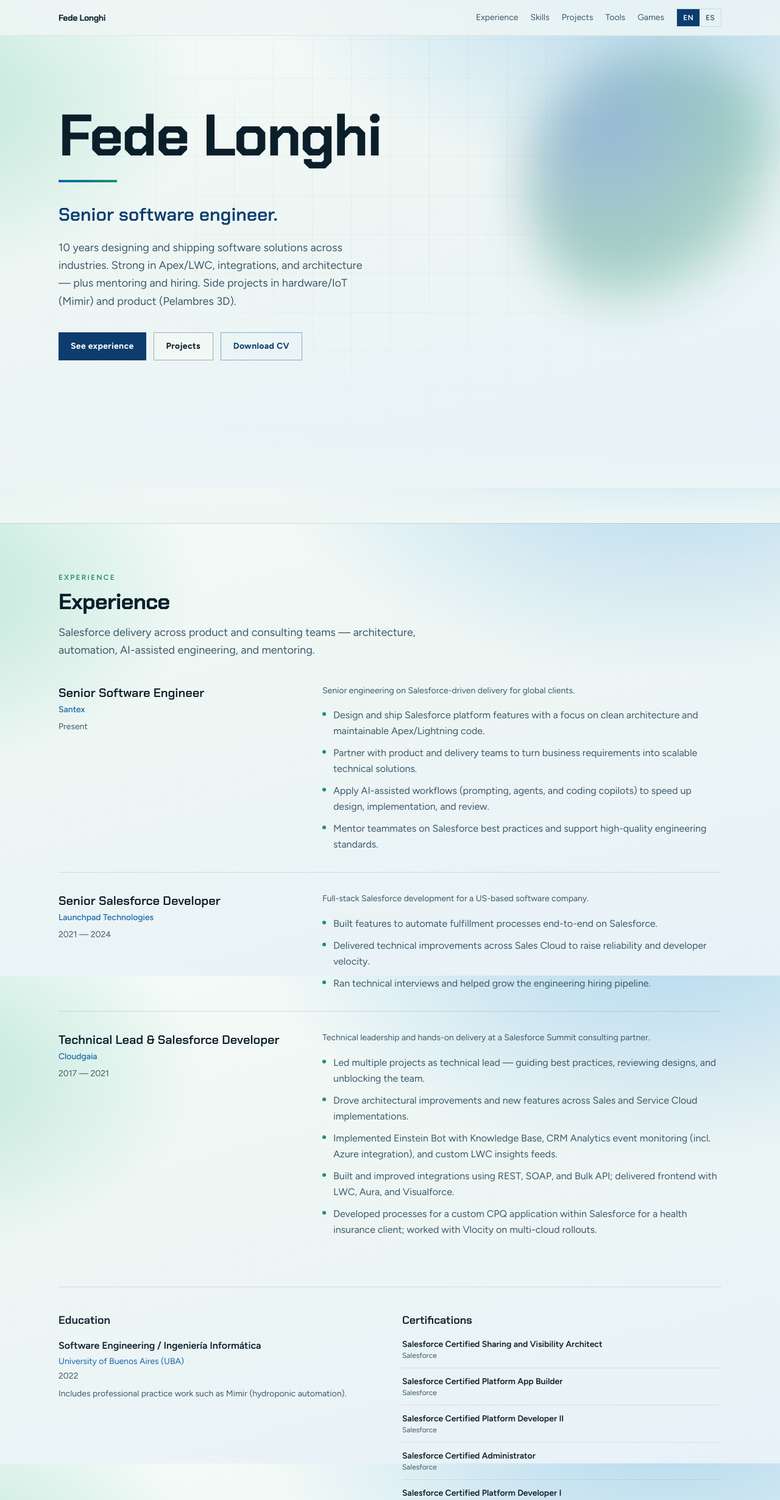
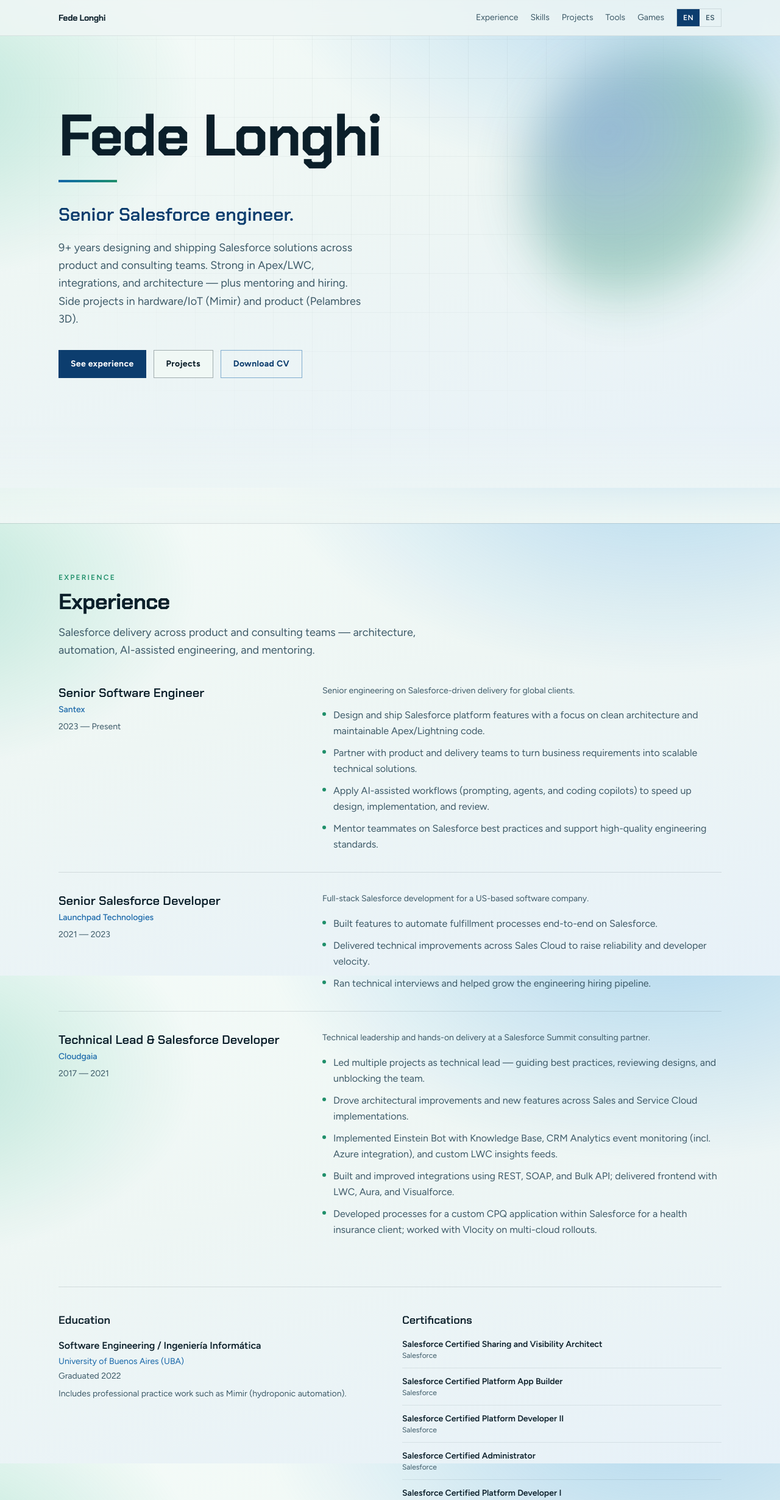
Before and after one commit to fede-longhi/me, a Next.js app: page / in a window 1280 px wide. Shown: the top 2460 px of the page at 61% size. Built offline with nearby package versions, Linux system fonts and the light colour scheme.

Commit message:
site review P0

```diff
--- a/data.json
+++ b/data.json
@@ -69,8 +69,8 @@
     },
     "home": {
       "name": "Fede Longhi",
-      "headline": "Senior software engineer.",
-      "tagline": "10 years designing and shipping software solutions across industries. Strong in Apex/LWC, integrations, and architecture — plus mentoring and hiring. Side projects in hardware/IoT (Mimir) and product (Pelambres 3D).",
+      "headline": "Senior Salesforce engineer.",
+      "tagline": "9+ years designing and shipping Salesforce solutions across product and consulting teams. Strong in Apex/LWC, integrations, and architecture — plus mentoring and hiring. Side projects in hardware/IoT (Mimir) and product (Pelambres 3D).",
       "ctaPrimary": { "label": "See experience", "href": "#experience" },
       "ctaSecondary": { "label": "Projects", "href": "#projects" },
       "cvHref": "/cv/fede-longhi.pdf"
@@ -79,7 +79,7 @@
       {
         "role": "Senior Software Engineer",
         "company": "Santex",
-        "period": "Present",
+        "period": "2023 — Present",
         "description": "Senior engineering on Salesforce-driven delivery for global clients.",
         "bullets": [
           "Design and ship Salesforce platform features with a focus on clean architecture and maintainable Apex/Lightning code.",
@@ -91,7 +91,7 @@
       {
         "role": "Senior Salesforce Developer",
         "company": "Launchpad Technologies",
-        "period": "2021 — 2024",
+        "period": "2021 — 2023",
         "description": "Full-stack Salesforce development for a US-based software company.",
         "bullets": [
           "Built features to automate fulfillment processes end-to-end on Salesforce.",
@@ -166,7 +166,7 @@
       {
         "school": "University of Buenos Aires (UBA)",
         "degree": "Software Engineering / Ingeniería Informática",
-        "period": "2022",
+        "period": "Graduated 2022",
         "note": "Includes professional practice work such as Mimir (hydroponic automation)."
       }
     ],
@@ -383,7 +383,7 @@
     "home": {
       "name": "Fede Longhi",
       "headline": "Ingeniero Salesforce senior.",
-      "tagline": "Más de 5 años diseñando y entregando soluciones Salesforce en distintas industrias. Fuerte en Apex/LWC, integraciones y arquitectura — además de mentoring y hiring. Proyectos propios en hardware/IoT (Mimir) y producto (Pelambres 3D).",
+      "tagline": "Más de 9 años diseñando y entregando soluciones Salesforce en equipos de producto y consulting. Fuerte en Apex/LWC, integraciones y arquitectura — además de mentoring y hiring. Proyectos propios en hardware/IoT (Mimir) y producto (Pelambres 3D).",
       "ctaPrimary": { "label": "Ver experiencia", "href": "#experience" },
       "ctaSecondary": { "label": "Proyectos", "href": "#projects" },
       "cvHref": "/cv/fede-longhi.pdf"
@@ -392,7 +392,7 @@
       {
         "role": "Senior Software Engineer",
         "company": "Santex",
-        "period": "Actualidad",
+        "period": "2023 — Actualidad",
         "description": "Ingeniería senior en delivery sobre Salesforce para clientes globales.",
         "bullets": [
           "Diseño y entrega de features en la plataforma Salesforce con foco en arquitectura limpia y código Apex/Lightning mantenible.",
@@ -404,7 +404,7 @@
       {
         "role": "Senior Salesforce Developer",
         "company": "Launchpad Technologies",
-        "period": "2021 — 2024",
+        "period": "2021 — 2023",
         "description": "Desarrollo Salesforce full-stack para una software company con base en EE.UU.",
         "bullets": [
           "Construí features para automatizar procesos de fulfillment de punta a punta en Salesforce.",
@@ -479,7 +479,7 @@
       {
         "school": "Universidad de Buenos Aires (UBA)",
         "degree": "Ingeniería Informática",
-        "period": "2022",
+        "period": "Graduación 2022",
         "note": "Incluye trabajo profesional como Mimir (automatización hidropónica)."
       }
     ],
--- a/src/app/layout.tsx
+++ b/src/app/layout.tsx
@@ -18,7 +18,7 @@ const figtree = Figtree({
 export const metadata: Metadata = {
   title: "Fede Longhi — Senior Salesforce Engineer",
   description:
-    "Senior Salesforce engineer with 5+ years designing and shipping platform solutions. Apex, LWC, integrations, architecture, mentoring. Based in Martínez, Buenos Aires.",
+    "Senior Salesforce engineer with 9+ years designing and shipping platform solutions. Apex, LWC, integrations, architecture, mentoring. Based in Martínez, Buenos Aires.",
 };
 
 export default function RootLayout({
```
